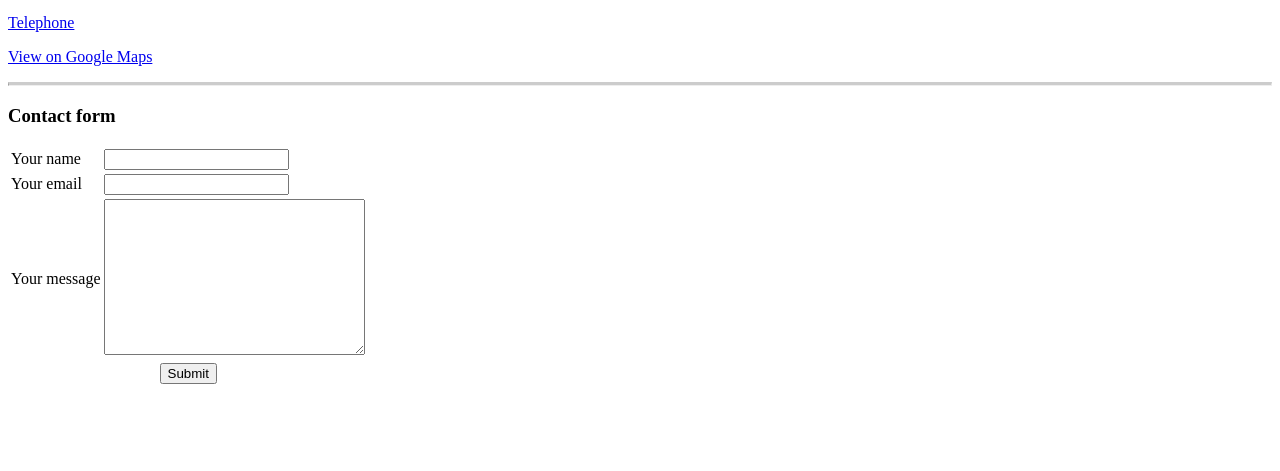
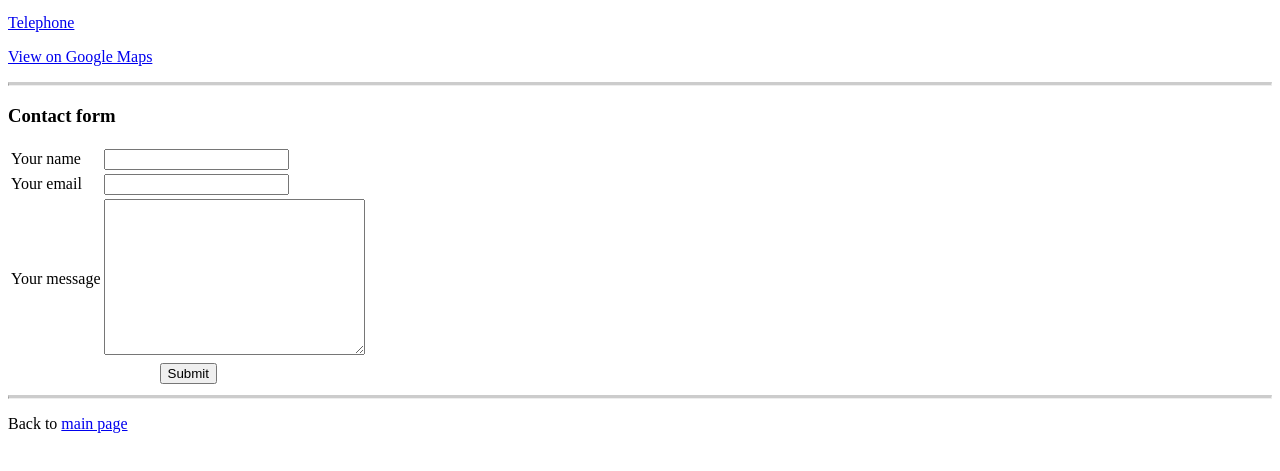
Before and after one commit to gidiyof/cv, a plain HTML site: page contact.html in a window 1280 px wide. Shown: the part 79-550 px from the top of the page. Drawn offline with Linux system fonts and the light colour scheme.

Commit message:
Added back to main page

```diff
--- a/contact.html
+++ b/contact.html
@@ -37,6 +37,8 @@
 
 
     </form>
+    <hr style="border-top: 3px solid #ccc;">
+    <p>Back to <a href="index.html">main page</a></p>
 </body>
 
 </html>
```
